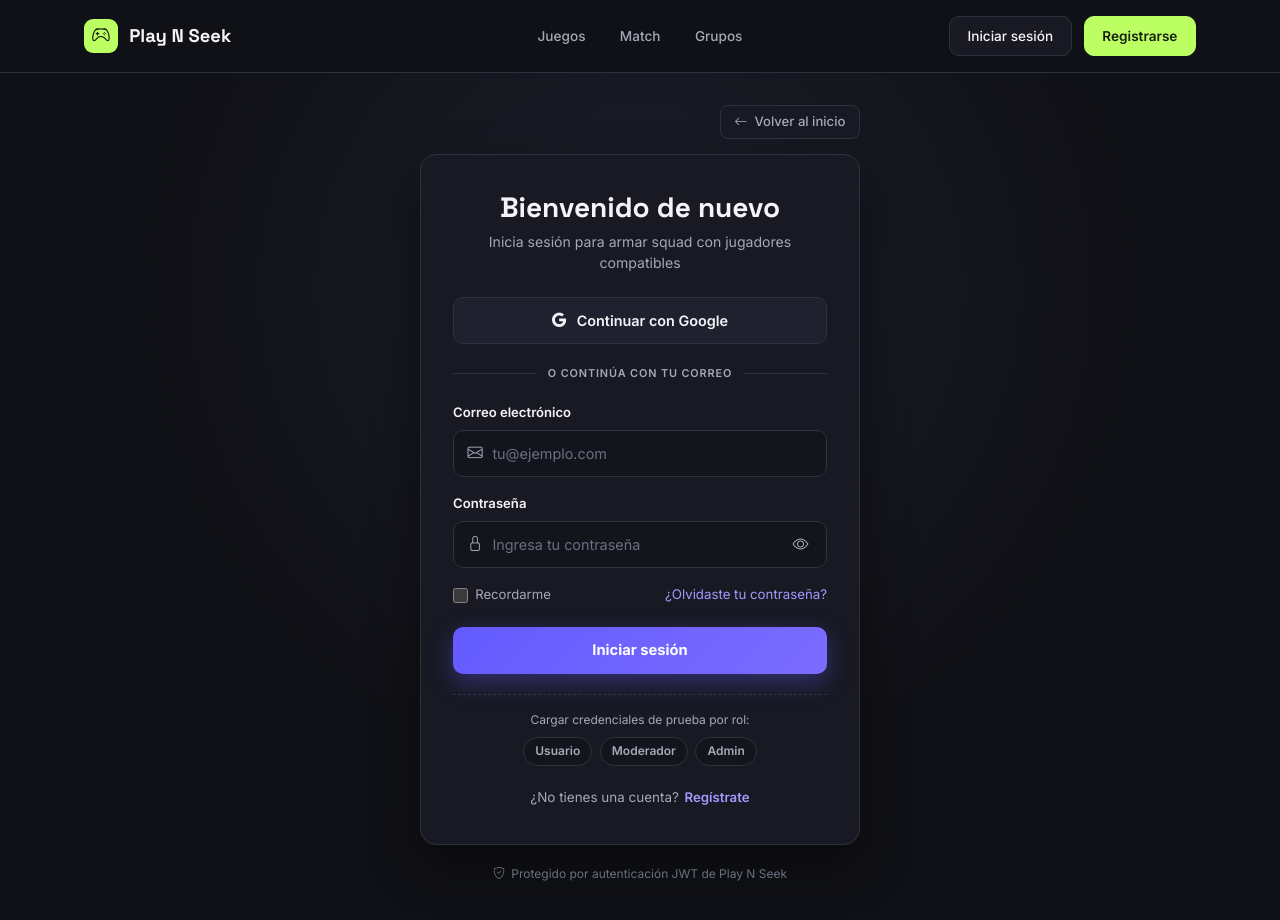
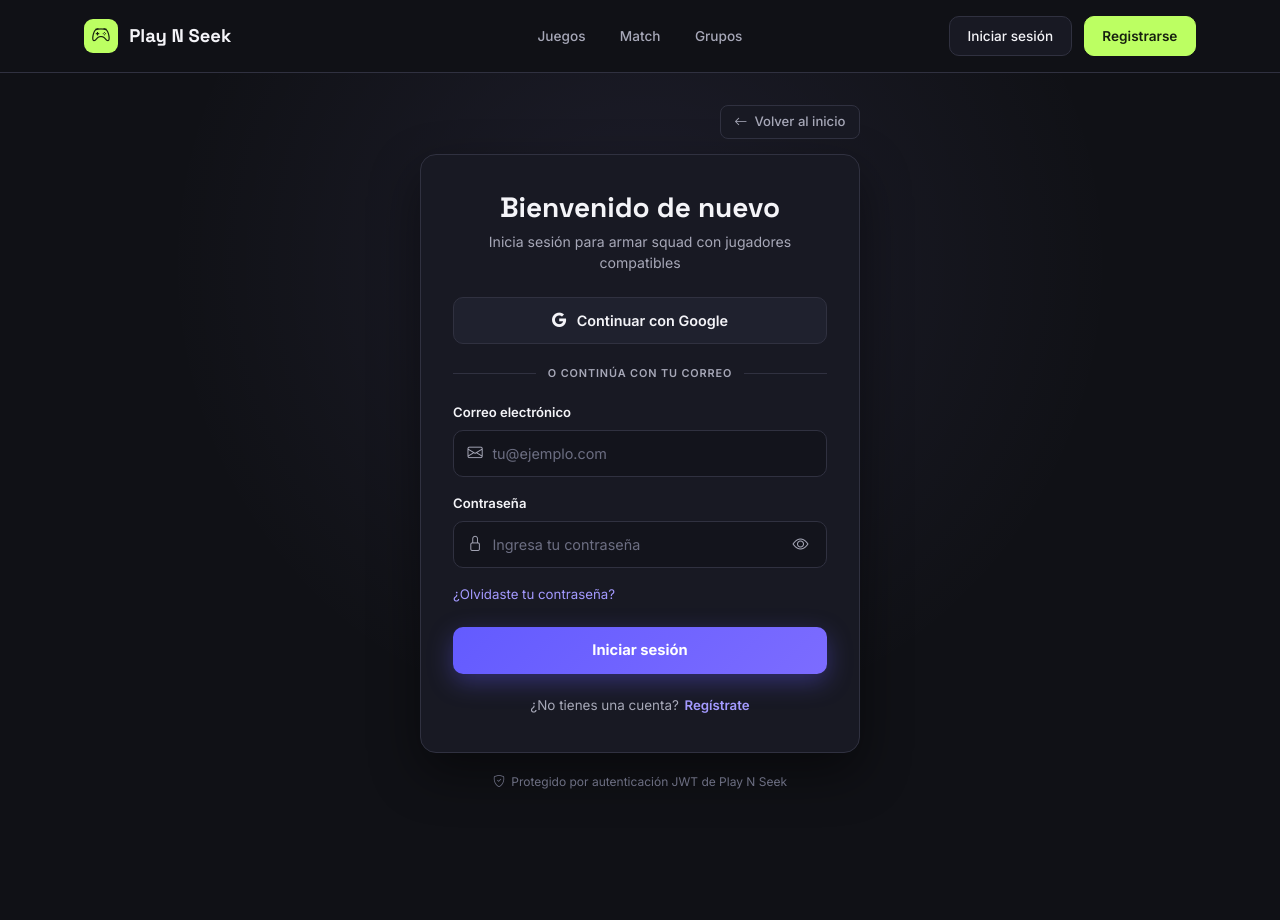
Before and after one commit to OsscarVlc/PlaynSeek-Cliente, an Angular app in the folder PlaynSeek/: page /login in a window 1280 px wide. Shown: the top 920 px of the page. After the commit the page ends 839 px from the top, so only its background shows below. Built offline with nearby package versions, Linux system fonts and the light colour scheme.

Commit message:
feat: login sin cuentas demo, con error de credenciales y boton deshabilitado

```diff
--- a/PlaynSeek/src/app/features/auth/login/login.html
+++ b/PlaynSeek/src/app/features/auth/login/login.html
@@ -10,16 +10,10 @@
     <div class="auth-tarjeta pns-tarjeta">
       <header class="auth-cabecera">
         <h1 id="titulo-login">Bienvenido de nuevo</h1>
-        <p class="subtitulo">
-          Inicia sesión para armar squad con jugadores compatibles
-        </p>
+        <p class="subtitulo">Inicia sesión para armar squad con jugadores compatibles</p>
       </header>
 
-      <button
-        type="button"
-        class="boton-google"
-        (click)="iniciarConGoogle()"
-      >
+      <button type="button" class="boton-google" (click)="iniciarConGoogle()">
         <i class="bi bi-google" aria-hidden="true"></i>
         <span>Continuar con Google</span>
       </button>
@@ -28,15 +22,27 @@
         <span>O CONTINÚA CON TU CORREO</span>
       </div>
 
+      @if (errorLogin()) {
+        <div class="mensaje-error error-general" role="alert">
+          <i class="bi bi-exclamation-circle" aria-hidden="true"></i>
+          <span>{{ errorLogin() }}</span>
+          <button
+            type="button"
+            class="cerrar-error"
+            aria-label="Cerrar mensaje"
+            (click)="errorLogin.set('')"
+          >
+            <i class="bi bi-x-lg" aria-hidden="true"></i>
+          </button>
+        </div>
+      }
+
       <form [formGroup]="formulario" (ngSubmit)="ingresar()" novalidate>
         <div class="campo">
           <label for="correo-login">Correo electrónico</label>
           <div
             class="input-icono"
-            [class.invalido]="
-              formulario.controls.correo.touched &&
-              formulario.controls.correo.invalid
-            "
+            [class.invalido]="formulario.controls.correo.touched && formulario.controls.correo.invalid"
           >
             <i class="bi bi-envelope icono-izquierdo" aria-hidden="true"></i>
             <input
@@ -47,13 +53,10 @@
               autocomplete="email"
             />
           </div>
-          @if (
-            formulario.controls.correo.touched &&
-            formulario.controls.correo.invalid
-          ) {
-            <p class="mensaje-error" role="alert">
-              Ingresa una dirección de correo electrónico válida.
-            </p>
+          @if (formulario.controls.correo.touched && formulario.controls.correo.hasError('required')) {
+            <p class="mensaje-error" role="alert">El correo es obligatorio.</p>
+          } @else if (formulario.controls.correo.touched && formulario.controls.correo.hasError('email')) {
+            <p class="mensaje-error" role="alert">Ingresa un correo electrónico válido.</p>
           }
         </div>
 
@@ -61,10 +64,7 @@
           <label for="password-login">Contraseña</label>
           <div
             class="input-icono"
-            [class.invalido]="
-              formulario.controls.password.touched &&
-              formulario.controls.password.invalid
-            "
+            [class.invalido]="formulario.controls.password.touched && formulario.controls.password.invalid"
           >
             <i class="bi bi-lock icono-izquierdo" aria-hidden="true"></i>
             <input
@@ -78,11 +78,7 @@
               type="button"
               class="boton-ojo"
               (click)="alternarPassword()"
-              [attr.aria-label]="
-                mostrarPassword()
-                  ? 'Ocultar contraseña'
-                  : 'Mostrar contraseña'
-              "
+              [attr.aria-label]="mostrarPassword() ? 'Ocultar contraseña' : 'Mostrar contraseña'"
             >
               <i
                 class="bi"
@@ -92,53 +88,30 @@
               ></i>
             </button>
           </div>
-          @if (
-            formulario.controls.password.touched &&
-            formulario.controls.password.invalid
-          ) {
-            <p class="mensaje-error" role="alert">
-              La contraseña debe tener al menos 6 caracteres.
-            </p>
+          @if (formulario.controls.password.touched && formulario.controls.password.hasError('required')) {
+            <p class="mensaje-error" role="alert">La contraseña es obligatoria.</p>
+          } @else if (formulario.controls.password.touched && formulario.controls.password.hasError('minlength')) {
+            <p class="mensaje-error" role="alert">La contraseña debe tener al menos 6 caracteres.</p>
           }
         </div>
 
         <div class="fila-opciones">
-          <label class="checkbox-label">
-            <input type="checkbox" formControlName="recordarme" />
-            <span>Recordarme</span>
-          </label>
-
-          <a routerLink="/olvide-contrasena" class="enlace-acento">
-            ¿Olvidaste tu contraseña?
-          </a>
+          <a routerLink="/olvide-contrasena" class="enlace-acento">¿Olvidaste tu contraseña?</a>
         </div>
 
-        <button type="submit" class="boton-submit">
-          Iniciar sesión
+        <button type="submit" class="boton-submit" [disabled]="enviando()">
+          @if (enviando()) {
+            <span class="spinner-border spinner-border-sm me-2" aria-hidden="true"></span>
+            Ingresando...
+          } @else {
+            Iniciar sesión
+          }
         </button>
       </form>
 
-      <div class="acceso-rapido" aria-label="Cuentas de demostración">
-        <p class="acceso-titulo">Cargar credenciales de prueba por rol:</p>
-        <div class="chips-demo">
-          @for (cuenta of cuentasDemo; track cuenta.correo) {
-            <button
-              type="button"
-              class="chip-demo"
-              (click)="rellenarCuentaDemo(cuenta)"
-              [title]="cuenta.descripcion"
-            >
-              {{ cuenta.etiqueta }}
-            </button>
-          }
-        </div>
-      </div>
-
       <footer class="auth-pie">
         <span>¿No tienes una cuenta?</span>
-        <a routerLink="/registro" class="enlace-acento fw-semibold">
-          Regístrate
-        </a>
+        <a routerLink="/registro" class="enlace-acento fw-semibold">Regístrate</a>
       </footer>
     </div>
 
--- a/PlaynSeek/src/app/features/auth/login/login.scss
+++ b/PlaynSeek/src/app/features/auth/login/login.scss
@@ -83,3 +83,40 @@
 }
 .auth-pie { display: flex; justify-content: center; align-items: center; gap: 0.35rem; margin-top: 1.35rem; font-size: 0.84rem; color: var(--pns-color-texto-suave); }
 .insignia-seguridad { display: flex; align-items: center; justify-content: center; gap: 0.4rem; margin: 1.25rem 0 0; font-size: 0.75rem; color: #6c6e82; }
+
+// Error general del back, arriba del formulario
+.error-general {
+  display: flex;
+  align-items: center;
+  gap: 8px;
+  margin-bottom: 18px; // separación con el campo de correo
+  padding: 10px 14px;
+  border: 1px solid #80515c;
+  border-radius: 10px;
+  background: #2a1a1f;
+
+  span {
+    flex: 1; // empuja la X al borde derecho
+  }
+}
+
+.cerrar-error {
+  display: flex;
+  align-items: center;
+  padding: 2px;
+  border: 0;
+  background: transparent;
+  color: inherit;
+  cursor: pointer;
+  opacity: 0.7;
+
+  &:hover {
+    opacity: 1;
+  }
+}
+
+// Botón deshabilitado mientras se envía
+.boton-submit:disabled {
+  opacity: 0.6;
+  cursor: not-allowed;
+}
--- a/PlaynSeek/src/app/features/auth/login/login.ts
+++ b/PlaynSeek/src/app/features/auth/login/login.ts
@@ -3,21 +3,17 @@
 // Pantalla de inicio de sesión conectada al back
 // ============================================================
 
+import { HttpErrorResponse } from '@angular/common/http';
 import { Component, inject, signal } from '@angular/core';
 import { FormBuilder, ReactiveFormsModule, Validators } from '@angular/forms';
 import { ActivatedRoute, Router, RouterLink } from '@angular/router';
+import { takeUntilDestroyed } from '@angular/core/rxjs-interop';
 
 
 import { Auth } from '@core/services/auth';
 import { Notification } from '@core/services/notification';
-import { Rol } from '@shared/models/usuario';
 
-interface CuentaDemo {
-  etiqueta: string;
-  correo: string;
-  rol: Rol;
-  descripcion: string;
-}
+
 
 @Component({
   selector: 'app-login',
@@ -39,32 +35,25 @@ export class Login {
   // true mientras la petición viaja al back: sirve para deshabilitar el botón
   readonly enviando = signal(false);
 
-  readonly cuentasDemo: CuentaDemo[] = [
-    {
-      etiqueta: 'Usuario',
-      correo: 'oscar@correo.com',
-      rol: 'usuario',
-      descripcion: 'Vista estándar del portal',
-    },
-    {
-      etiqueta: 'Moderador',
-      correo: 'sofia@correo.com',
-      rol: 'moderador',
-      descripcion: 'Habilita panel de Reportes',
-    },
-    {
-      etiqueta: 'Admin',
-      correo: 'diego@correo.com',
-      rol: 'administrador',
-      descripcion: 'Habilita Reportes y Usuarios',
-    },
-  ];
+  // Mensaje del back cuando el login falla
+  readonly errorLogin = signal('');
 
   readonly formulario = this.fb.nonNullable.group({
     correo: ['', [Validators.required, Validators.email]],
     password: ['', [Validators.required, Validators.minLength(6)]],
-    recordarme: [false],
   });
+
+
+  constructor() {
+    // valueChanges avisa cada vez que cambia algun campo del formulario
+    // Si el usuario corrige el correo o la contraseña, el error del intento
+    // anterior ya no aplica, asi que lo borramos.
+    // takeUntilDestroyed cancela esta suscripcion cuando se cierra la
+    // pantalla, para que no quede escuchando para siempre.
+    this.formulario.valueChanges.pipe(takeUntilDestroyed()).subscribe(() => {
+      this.errorLogin.set('');
+    });
+  }
 
   alternarPassword(): void {
     this.mostrarPassword.update((valor) => !valor);
@@ -75,15 +64,6 @@ export class Login {
     this.notificacion.info('El acceso con Google estará disponible pronto');
   }
 
-  rellenarCuentaDemo(cuenta: CuentaDemo): void {
-    this.formulario.patchValue({
-      correo: cuenta.correo,
-      password: 'PlayNSeek2026!',
-    });
-    this.notificacion.info(
-      `Credenciales cargadas para rol ${cuenta.etiqueta} (${cuenta.correo})`
-    );
-  }
 
   ingresar(): void {
     if (this.formulario.invalid) {
@@ -98,12 +78,19 @@ export class Login {
     const password = this.formulario.controls.password.value;
 
     this.enviando.set(true);
+    this.errorLogin.set('');
 
     // login. El back responde { token } y Auth lo guarda
     this.auth.login(correo, password).subscribe({
       next: () => this.cargarSesion(),
-      // el toast del error ya lo mostro el interceptor
-      error: () => this.enviando.set(false),
+      error: (err: HttpErrorResponse) => {
+        this.enviando.set(false);
+        // 401 = credenciales inválidas o correo sin confirmar: mostramos
+        // el mensaje del back también dentro del formulario
+        if (err.status === 401) {
+          this.errorLogin.set(err.error?.message ?? 'Credenciales inválidas');
+        }
+      },
     });
   }
 
@@ -117,7 +104,7 @@ export class Login {
         this.notificacion.exito(
           '¡Bienvenido de vuelta, ' +
             (this.auth.usuarioActual?.nombre.split(' ')[0] ?? 'Jugador') +
-            '!'
+            '!',
         );
         this.router.navigateByUrl(this.rutaDeRegreso());
       },
```
